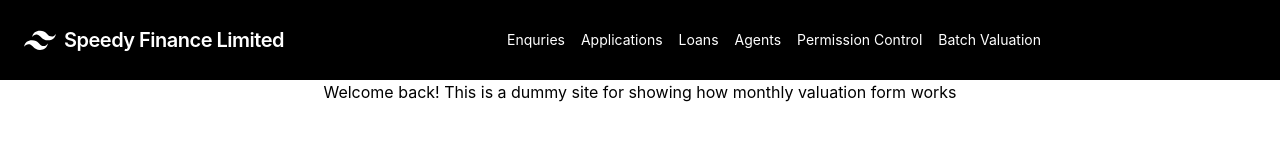
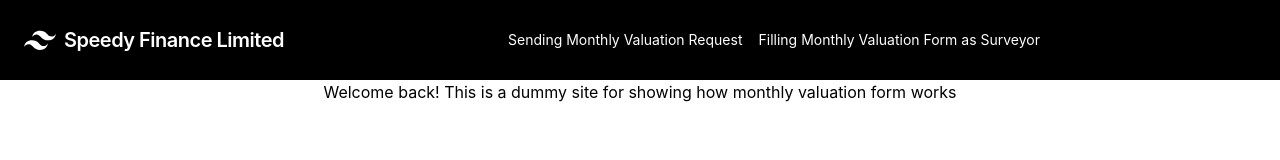
Before and after one commit to ricardohui/js-redux-form-demo, a React (Create React App) app: page / in a window 1280 px wide. Shown: the top 160 px of the page. Built offline with nearby package versions, Linux system fonts and the light colour scheme.

Commit message:
only two links in header

```diff
--- a/src/components/Header.jsx
+++ b/src/components/Header.jsx
@@ -32,41 +32,16 @@ const Header = () => {
       <div className="w-full block flex-grow lg:flex lg:items-center lg:w-auto">
         <div className="text-sm lg:flex-grow">
           <Link
-            to="/"
-            className="block mt-4 lg:inline-block lg:mt-0 text-white  mr-4 "
-          >
-            Enquries
-          </Link>
-          <Link
-            to="/"
-            className="block mt-4 lg:inline-block lg:mt-0 text-white  mr-4 "
-          >
-            Applications
-          </Link>
-
-          <Link
-            to="/loans"
-            className="block mt-4 lg:inline-block lg:mt-0 text-white   mr-4"
-          >
-            Loans
-          </Link>
-          <Link
-            to="/"
-            className="block mt-4 lg:inline-block lg:mt-0 text-white   mr-4"
-          >
-            Agents
-          </Link>
-          <Link
-            to="/"
-            className="block mt-4 lg:inline-block lg:mt-0 text-white   mr-4"
-          >
-            Permission Control
-          </Link>
-          <Link
             to="/batch_valuation"
             className="block mt-4 lg:inline-block lg:mt-0 text-white  mr-4"
           >
-            Batch Valuation
+            Sending Monthly Valuation Request
+          </Link>
+          <Link
+            to="/batch_valuation/asss"
+            className="block mt-4 lg:inline-block lg:mt-0 text-white  mr-4"
+          >
+            Filling Monthly Valuation Form as Surveyor
           </Link>
         </div>
       </div>
```
